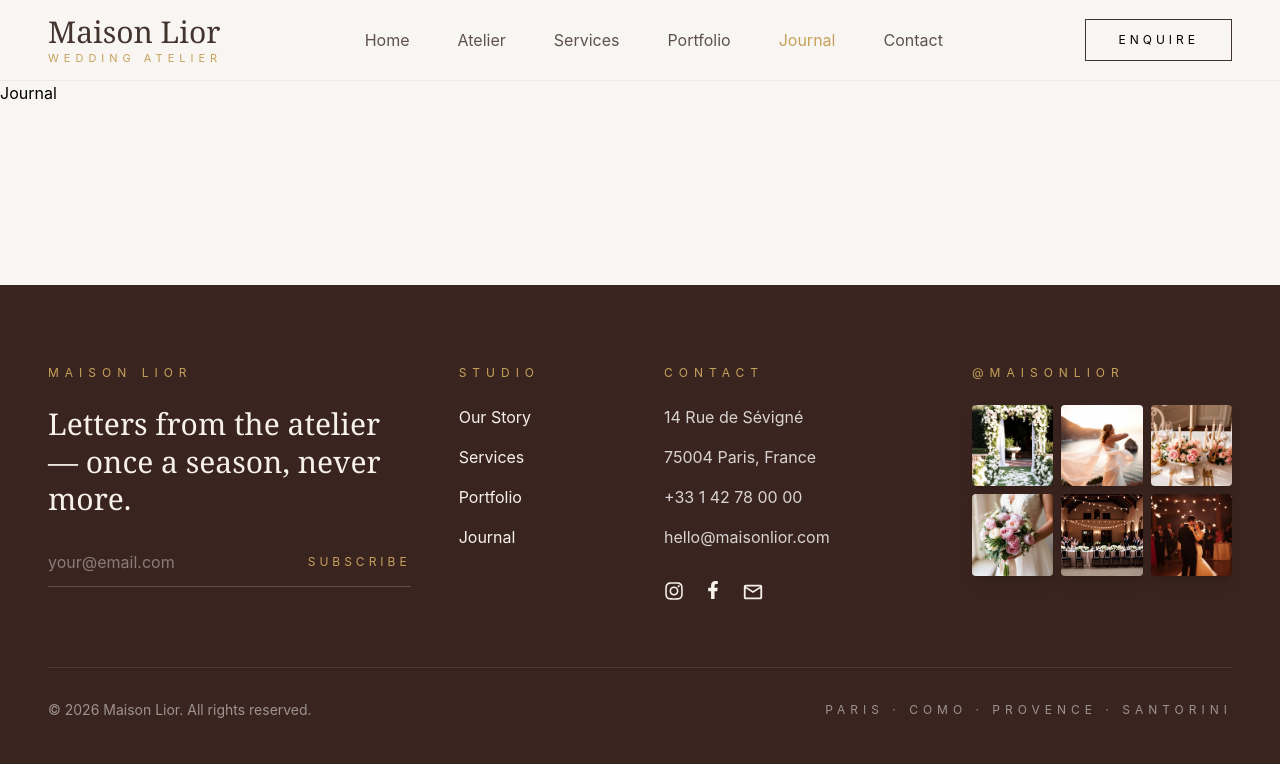
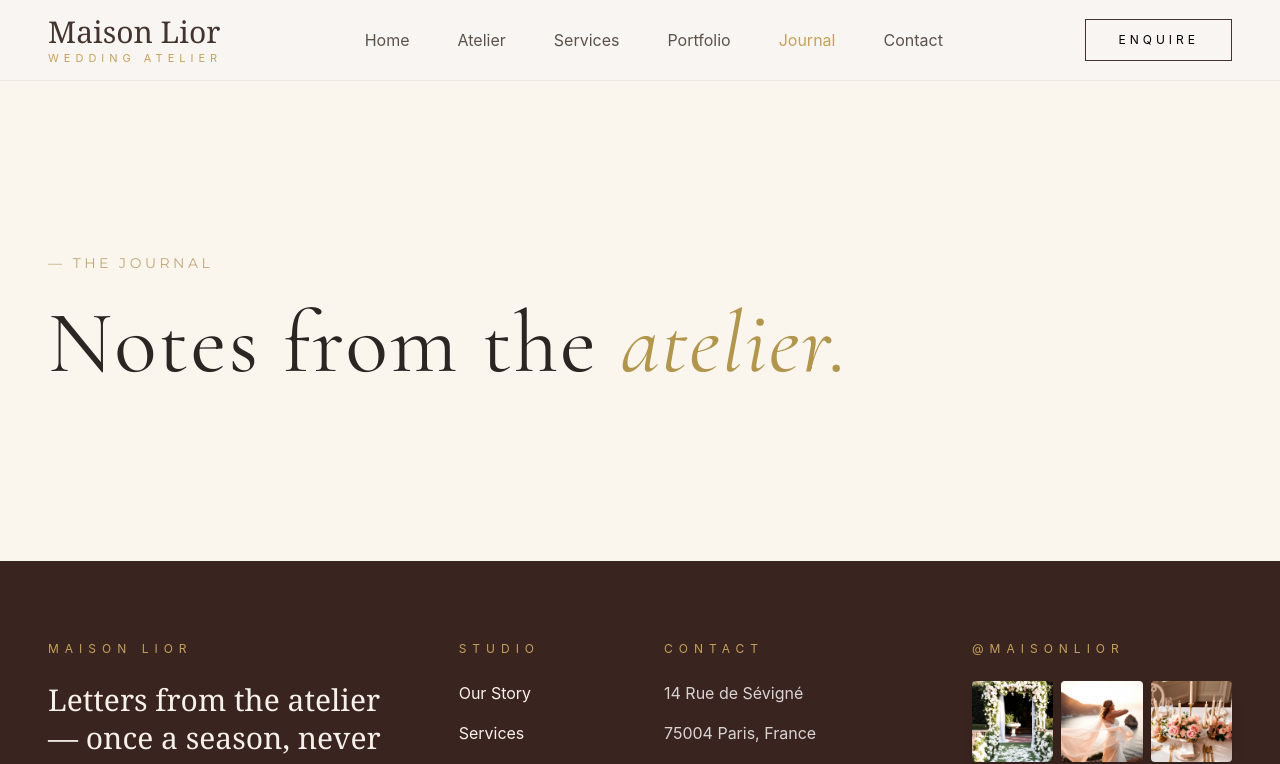
Before and after one commit to Priyankasapp/wedding-planner-webApp, a React (Vite) app: page /journal in a window 1280 px wide. Shown: the top 764 px of the page. Built offline with nearby package versions, Linux system fonts and the light colour scheme.

Commit message:
add Journal component in page ..

```diff
--- /dev/null
+++ b/src/components/journal/Hero.tsx
@@ -0,0 +1,74 @@
+import { motion, type Variants } from "framer-motion";
+
+// FIX: Added 'export' right before the function declaration
+export function Hero() {
+  const serifStyle = {
+    fontFamily: '"Cormorant Garamond", serif',
+    fontWeight: 300,
+  };
+
+  const sansStyle = {
+    fontFamily: '"Montserrat", sans-serif',
+    fontWeight: 300,
+  };
+
+  const containerVariants: Variants = {
+    hidden: { opacity: 0 },
+    visible: {
+      opacity: 1,
+      transition: { staggerChildren: 0.15, delayChildren: 0.1 },
+    },
+  };
+
+  const itemVariants: Variants = {
+    hidden: { opacity: 0, y: 25 },
+    visible: {
+      opacity: 1,
+      y: 0,
+      transition: { duration: 0.8, ease: [0.22, 1, 0.36, 1] },
+    },
+  };
+
+  return (
+    <section className="bg-[#FAF6EE] min-h-[60vh] flex items-center py-20">
+      <div className="max-w-[1400px] mx-auto px-6 lg:px-12 w-full">
+
+        <motion.div
+          variants={containerVariants}
+          initial="hidden"
+          animate="visible"
+          className="select-none"
+        >
+          <motion.p
+            variants={itemVariants}
+            style={{ ...sansStyle, fontWeight: 400 }}
+            className="text-xs md:text-sm tracking-[0.25em] text-[#C2A677] uppercase mb-6"
+          >
+            — THE JOURNAL
+          </motion.p>
+
+          <motion.h1
+            variants={itemVariants}
+            style={serifStyle}
+            className="text-6xl md:text-[5.5rem] leading-[1.05] tracking-wide text-[#2B2623]"
+          >
+            Notes from the {" "}
+            <span
+              style={{ ...serifStyle, fontStyle: "italic" }}
+              className="text-[#B2964D]"
+            >
+              atelier.
+            </span>{" "}
+
+          </motion.h1>
+        </motion.div>
+
+      </div>
+      <hr />
+
+      <div>
+        <img src="" alt="" />
+      </div>
+    </section>
+  );
+}
--- a/src/pages/journal/Journal.tsx
+++ b/src/pages/journal/Journal.tsx
@@ -1,8 +1,9 @@
+import { Hero } from "../../components/journal/Hero"
 
 const Journal = () => {
   return (
     <div>
-      Journal
+      <Hero/>
     </div>
   )
 }
```
